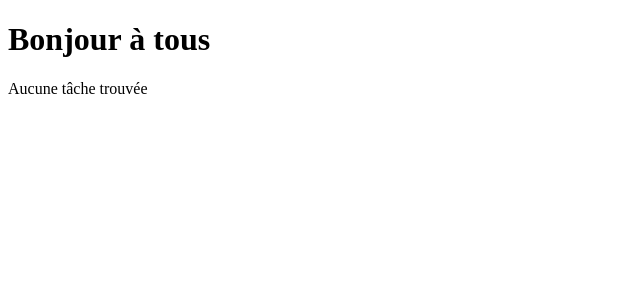
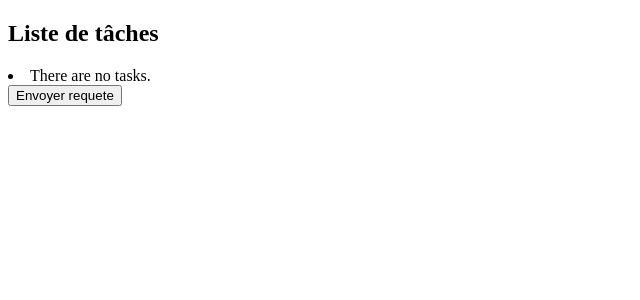
Before and after one commit to MaximeLeduey/task-manager-front, an Angular app: page / in a window 1280 px wide. Shown: the top 300 px of the page, without its empty margins (0-640 px from the left). Built offline with nearby package versions, Linux system fonts and the light colour scheme.

Commit message:
first API request

```diff
--- a/src/app/app.component.html
+++ b/src/app/app.component.html
@@ -1,9 +1 @@
-<h1>Bonjour à tous</h1>
-@for (task of tasks; track task.id) {
-  <div>
-    {{ task.name }} ({{ task.completed }})
-  </div>
-}
-@empty {
-  <p>Aucune tâche trouvée</p>
-}
+<app-task></app-task>
--- a/src/app/app.component.ts
+++ b/src/app/app.component.ts
@@ -1,12 +1,12 @@
 import { Component } from '@angular/core';
-import { RouterOutlet } from '@angular/router';
+import { TaskComponent } from './components/task/task.component';
 
 @Component({
   selector: 'app-root',
-  imports: [RouterOutlet],
+  imports: [TaskComponent],
   templateUrl: './app.component.html',
   styleUrl: './app.component.scss'
 })
 export class AppComponent {
-  title = 'Front';
+
 }
--- a/src/app/app.config.ts
+++ b/src/app/app.config.ts
@@ -3,7 +3,11 @@ import { provideRouter } from '@angular/router';
 
 
 import { routes } from './app.routes';
+import { provideHttpClient } from '@angular/common/http';
 
 export const appConfig: ApplicationConfig = {
-  providers: [provideZoneChangeDetection({ eventCoalescing: true }), provideRouter(routes)]
+  providers: [provideZoneChangeDetection({ eventCoalescing: true }),
+     provideRouter(routes),
+     provideHttpClient()
+    ]
 };
--- /dev/null
+++ b/src/app/components/task/task.component.html
@@ -0,0 +1,8 @@
+<h2>Liste de tâches</h2>
+@for (task of tasks; track task.id) {
+    <li>{{ task.name }}</li>
+    } @empty {
+    <li>There are no tasks.</li>
+    }
+
+<button (click)="getAll()">Envoyer requete</button>
--- /dev/null
+++ b/src/app/components/task/task.component.ts
@@ -0,0 +1,31 @@
+import { Component, OnInit } from '@angular/core';
+import { TaskService } from '../../services/task.service';
+import { ITask } from '../../interfaces/task.interface';
+
+@Component({
+  selector: 'app-task',
+  imports: [],
+  templateUrl: './task.component.html',
+  styleUrl: './task.component.scss'
+})
+export class TaskComponent implements OnInit {
+  public tasks: ITask[] = [];
+
+  constructor(private taskService: TaskService) { }
+
+  ngOnInit(): void {
+
+  }
+
+  public getAll() {
+    this.taskService.getAll().subscribe({
+      next: (data: ITask[]) => {
+        this.tasks = data;
+      },
+      error: (err) => {
+        console.error('Erreur lors de la récupération des tâches :', err);
+      }
+    });
+  }
+
+}
--- /dev/null
+++ b/src/app/interfaces/task.interface.ts
@@ -0,0 +1,5 @@
+export interface ITask {
+    id: number,
+    name: string,
+    isCompleted: boolean
+}
--- /dev/null
+++ b/src/app/services/task.service.ts
@@ -0,0 +1,20 @@
+import { HttpClient } from '@angular/common/http';
+import { Injectable } from '@angular/core';
+import { ITask } from '../interfaces/task.interface';
+import { Observable } from 'rxjs';
+
+@Injectable({
+  providedIn: 'root'
+})
+export class TaskService {
+
+  private baseUrl = "http://localhost:5160/"
+
+  constructor(private http: HttpClient) {
+
+  }
+
+  public getAll(): Observable<ITask[]> {
+    return this.http.get<ITask[]>(this.baseUrl + "api/TodoItems");
+  }
+}
```
Also changed, not shown: src/app/components/task/task.component.scss (added), 1 other file (tests, documents, lock files or other folders).
